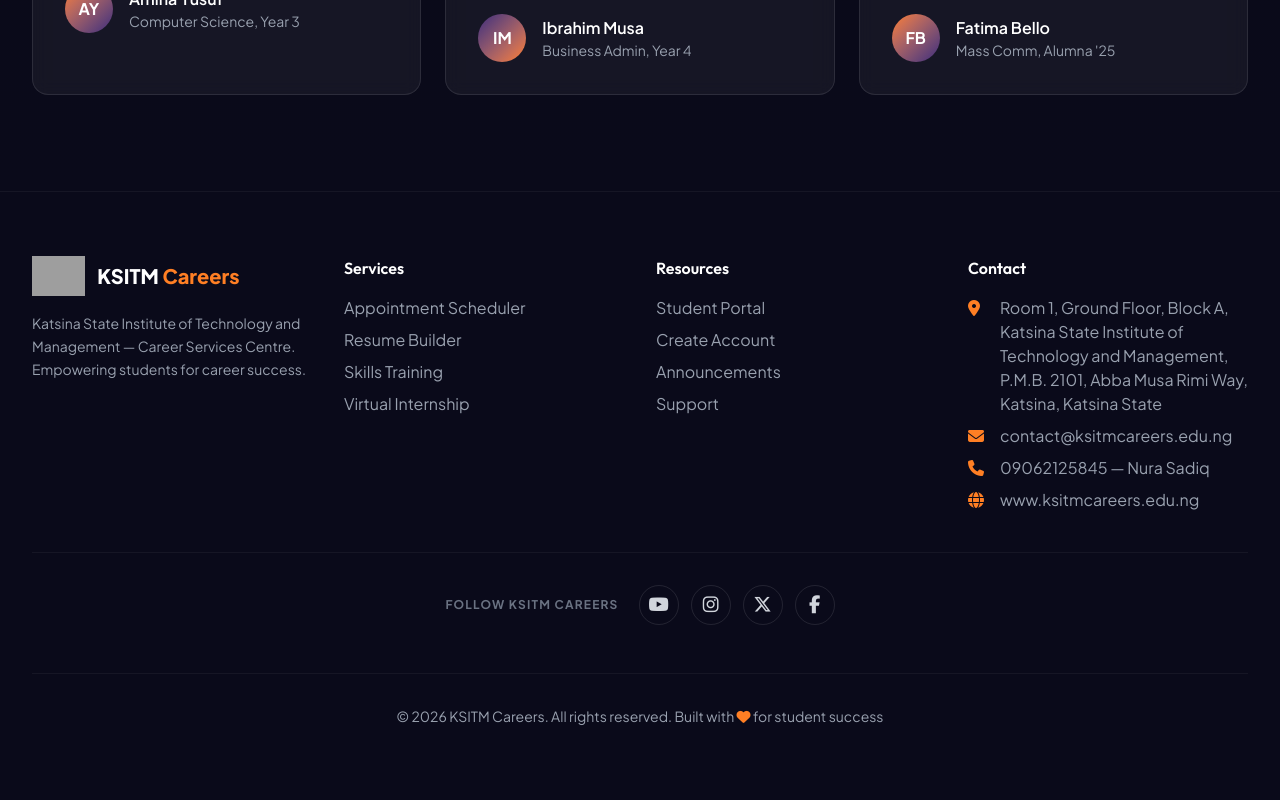
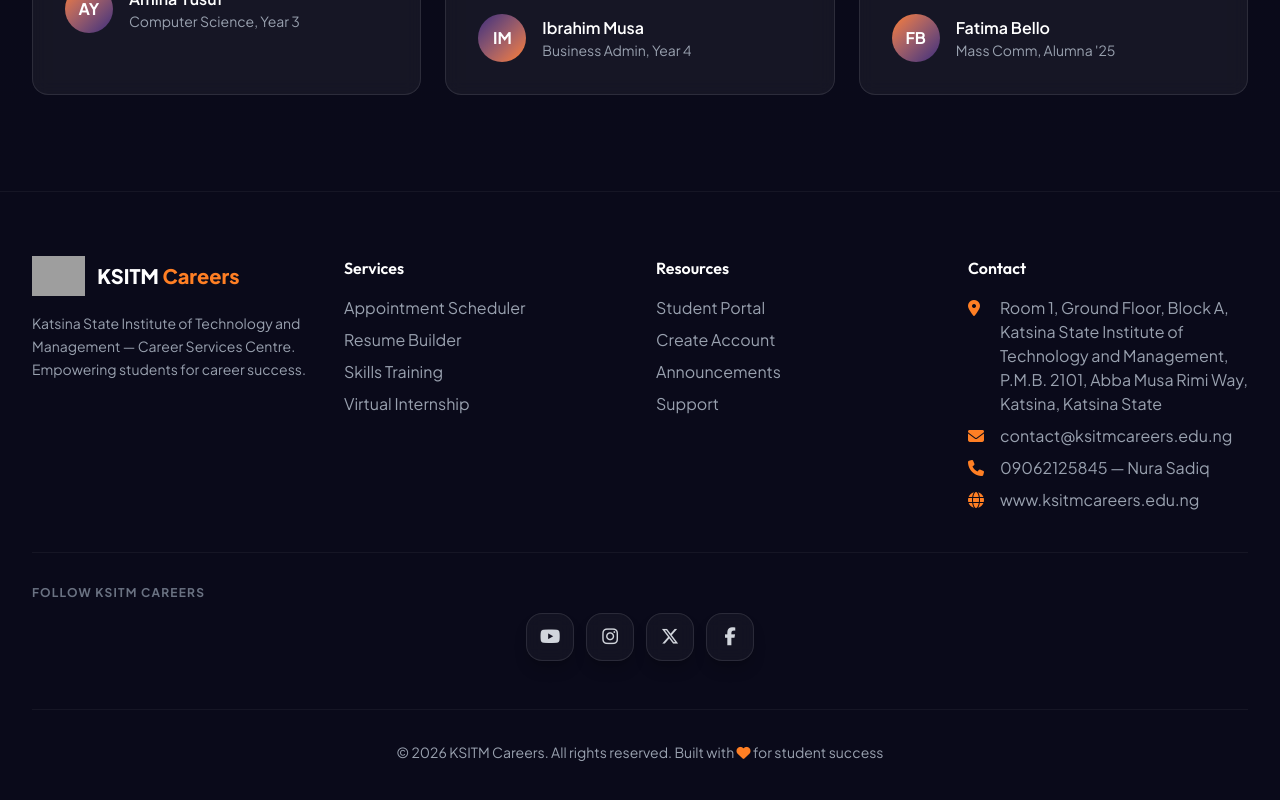
Before and after one commit to ksitmcareerservicescentre-ops/ksitmcareers, a Next.js app: page / in a window 1280 px wide. Shown: the part 7939-8739 px from the top of the page. Built offline with nearby package versions, Linux system fonts and the light colour scheme; no server answers; the database is empty; grey boxes are pictures that could not be loaded.

Commit message:
Polish social media links

```diff
--- a/src/components/layout/site-footer.tsx
+++ b/src/components/layout/site-footer.tsx
@@ -159,11 +159,11 @@ export function SiteFooter() {
         </div>
 
         <div className="mt-10 flex flex-wrap items-center justify-center gap-3 border-t border-white/5 pt-8" aria-label="Social media links">
-          <span className="mr-2 text-xs font-bold uppercase tracking-widest text-gray-500">Follow KSITM Careers</span>
-          <a href="https://www.youtube.com/@ksitmcareers" target="_blank" rel="noopener noreferrer" aria-label="YouTube @ksitmcareers" title="YouTube @ksitmcareers" className="inline-flex h-10 w-10 items-center justify-center rounded-full border border-white/10 text-lg text-gray-300 transition hover:border-[#FF7F24] hover:bg-[#40297B] hover:text-white"><i className="fab fa-youtube" aria-hidden="true" /></a>
-          <a href="https://www.instagram.com/ksitmcarees" target="_blank" rel="noopener noreferrer" aria-label="Instagram @ksitmcarees" title="Instagram @ksitmcarees" className="inline-flex h-10 w-10 items-center justify-center rounded-full border border-white/10 text-lg text-gray-300 transition hover:border-[#FF7F24] hover:bg-[#40297B] hover:text-white"><i className="fab fa-instagram" aria-hidden="true" /></a>
-          <a href="https://x.com/ksitmcareers" target="_blank" rel="noopener noreferrer" aria-label="X @ksitmcareers" title="X @ksitmcareers" className="inline-flex h-10 w-10 items-center justify-center rounded-full border border-white/10 text-lg text-gray-300 transition hover:border-[#FF7F24] hover:bg-[#40297B] hover:text-white"><i className="fab fa-x-twitter" aria-hidden="true" /></a>
-          <a href="https://www.facebook.com/ksitmcareers" target="_blank" rel="noopener noreferrer" aria-label="Facebook @ksitmcareers" title="Facebook @ksitmcareers" className="inline-flex h-10 w-10 items-center justify-center rounded-full border border-white/10 text-lg text-gray-300 transition hover:border-[#FF7F24] hover:bg-[#40297B] hover:text-white"><i className="fab fa-facebook-f" aria-hidden="true" /></a>
+          <span className="basis-full text-xs font-bold uppercase tracking-widest text-gray-500">Follow KSITM Careers</span>
+          <a href="https://www.youtube.com/@ksitmcareers" target="_blank" rel="noopener noreferrer" aria-label="YouTube @ksitmcareers" title="YouTube @ksitmcareers" className="group inline-flex h-12 w-12 items-center justify-center rounded-2xl border border-white/10 bg-white/[.04] text-lg text-gray-300 shadow-lg shadow-black/20 backdrop-blur transition duration-300 hover:-translate-y-1 hover:border-[#FF7F24]/70 hover:bg-[#40297B] hover:text-white focus-visible:outline-none focus-visible:ring-2 focus-visible:ring-[#FF7F24]"><i className="fab fa-youtube transition group-hover:scale-110" aria-hidden="true" /></a>
+          <a href="https://www.instagram.com/ksitmcarees" target="_blank" rel="noopener noreferrer" aria-label="Instagram @ksitmcarees" title="Instagram @ksitmcarees" className="group inline-flex h-12 w-12 items-center justify-center rounded-2xl border border-white/10 bg-white/[.04] text-lg text-gray-300 shadow-lg shadow-black/20 backdrop-blur transition duration-300 hover:-translate-y-1 hover:border-[#FF7F24]/70 hover:bg-[#40297B] hover:text-white focus-visible:outline-none focus-visible:ring-2 focus-visible:ring-[#FF7F24]"><i className="fab fa-instagram transition group-hover:scale-110" aria-hidden="true" /></a>
+          <a href="https://x.com/ksitmcareers" target="_blank" rel="noopener noreferrer" aria-label="X @ksitmcareers" title="X @ksitmcareers" className="group inline-flex h-12 w-12 items-center justify-center rounded-2xl border border-white/10 bg-white/[.04] text-lg text-gray-300 shadow-lg shadow-black/20 backdrop-blur transition duration-300 hover:-translate-y-1 hover:border-[#FF7F24]/70 hover:bg-[#40297B] hover:text-white focus-visible:outline-none focus-visible:ring-2 focus-visible:ring-[#FF7F24]"><i className="fab fa-x-twitter transition group-hover:scale-110" aria-hidden="true" /></a>
+          <a href="https://www.facebook.com/ksitmcareers" target="_blank" rel="noopener noreferrer" aria-label="Facebook @ksitmcareers" title="Facebook @ksitmcareers" className="group inline-flex h-12 w-12 items-center justify-center rounded-2xl border border-white/10 bg-white/[.04] text-lg text-gray-300 shadow-lg shadow-black/20 backdrop-blur transition duration-300 hover:-translate-y-1 hover:border-[#FF7F24]/70 hover:bg-[#40297B] hover:text-white focus-visible:outline-none focus-visible:ring-2 focus-visible:ring-[#FF7F24]"><i className="fab fa-facebook-f transition group-hover:scale-110" aria-hidden="true" /></a>
         </div>
 
         <div className="mt-12 pt-8 border-t border-white/5 text-center text-gray-400 text-sm">
```
